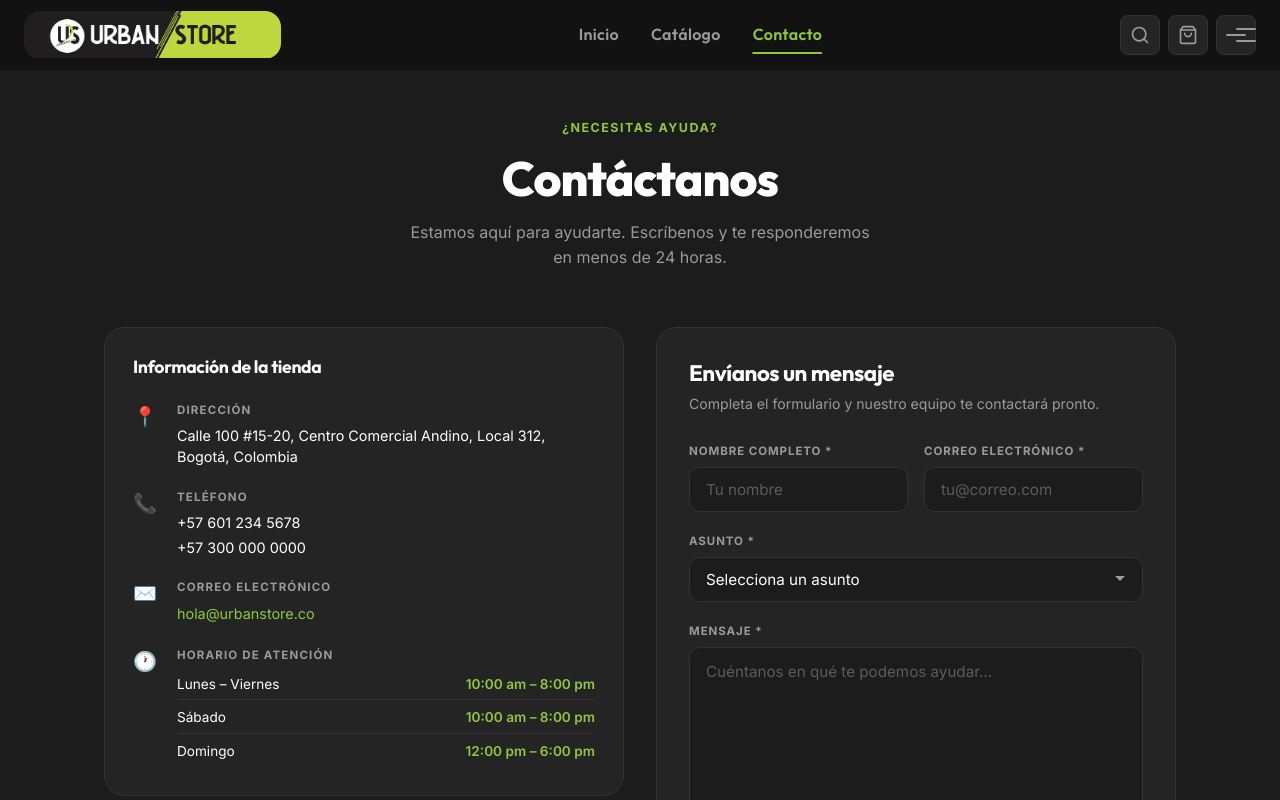
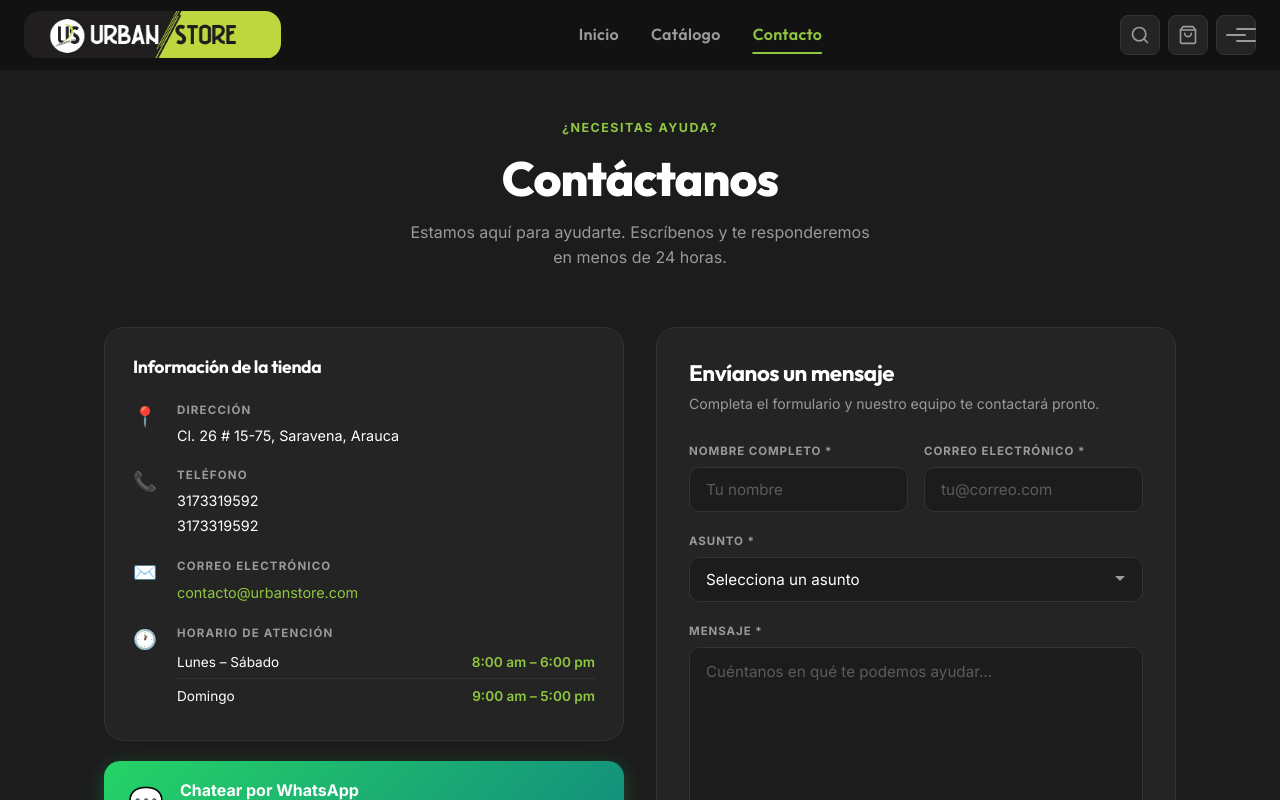
Before and after one commit to ingdavidc/UrbanStore, a React (Vite) app: page /contacto in a window 1280 px wide. Shown: the top 800 px of the page. Built offline with nearby package versions, Linux system fonts and the light colour scheme.

Commit message:
contact: update WhatsApp number, address, and business hours with real store data

```diff
--- a/src/components/Footer.jsx
+++ b/src/components/Footer.jsx
@@ -63,11 +63,11 @@ export default function Footer() {
               </svg>
             </a>
             <a
-              href="https://wa.me/57XXXXXXXXXX"
+              href="https://wa.me/573173319592"
               target="_blank"
               rel="noopener noreferrer"
               className={styles.socialLink}
-              aria-label="WhatsApp Urban 8 Store"
+              aria-label="WhatsApp UrbanStore"
             >
               <svg width="20" height="20" viewBox="0 0 24 24" fill="currentColor">
                 <path d="M17.472 14.382c-.297-.149-1.758-.867-2.03-.967-.273-.099-.471-.148-.67.15-.197.297-.767.966-.94 1.164-.173.199-.347.223-.644.075-.297-.15-1.255-.463-2.39-1.475-.883-.788-1.48-1.761-1.653-2.059-.173-.297-.018-.458.13-.606.134-.133.298-.347.446-.52.149-.174.198-.298.298-.497.099-.198.05-.371-.025-.52-.075-.149-.669-1.612-.916-2.207-.242-.579-.487-.5-.669-.51-.173-.008-.371-.01-.57-.01-.198 0-.52.074-.792.372-.272.297-1.04 1.016-1.04 2.479 0 1.462 1.065 2.875 1.213 3.074.149.198 2.096 3.2 5.077 4.487.709.306 1.262.489 1.694.625.712.227 1.36.195 1.871.118.571-.085 1.758-.719 2.006-1.413.248-.694.248-1.289.173-1.413-.074-.124-.272-.198-.57-.347m-5.421 7.403h-.004a9.87 9.87 0 01-5.031-1.378l-.361-.214-3.741.982.998-3.648-.235-.374a9.86 9.86 0 01-1.51-5.26c.001-5.45 4.436-9.884 9.888-9.884 2.64 0 5.122 1.03 6.988 2.898a9.825 9.825 0 012.893 6.994c-.003 5.45-4.437 9.884-9.885 9.884m8.413-18.297A11.815 11.815 0 0012.05 0C5.495 0 .16 5.335.157 11.892c0 2.096.547 4.142 1.588 5.945L.057 24l6.305-1.654a11.882 11.882 0 005.683 1.448h.005c6.554 0 11.89-5.335 11.893-11.893a11.821 11.821 0 00-3.48-8.413z"/>
--- a/src/pages/Contact.jsx
+++ b/src/pages/Contact.jsx
@@ -3,14 +3,13 @@ import { motion } from 'framer-motion';
 import styles from './Contact.module.css';
 
 const STORE_INFO = {
-  address: 'Calle 100 #15-20, Centro Comercial Andino, Local 312, Bogotá, Colombia',
-  phone: '+57 601 234 5678',
-  mobile: '+57 300 000 0000',
-  email: 'hola@urbanstore.co',
+  address: 'Cl. 26 # 15-75, Saravena, Arauca',
+  phone: '3173319592',
+  mobile: '3173319592',
+  email: 'contacto@urbanstore.com',
   hours: [
-    { day: 'Lunes – Viernes', time: '10:00 am – 8:00 pm' },
-    { day: 'Sábado', time: '10:00 am – 8:00 pm' },
-    { day: 'Domingo', time: '12:00 pm – 6:00 pm' },
+    { day: 'Lunes – Sábado', time: '8:00 am – 6:00 pm' },
+    { day: 'Domingo', time: '9:00 am – 5:00 pm' },
   ],
 };
 
@@ -114,7 +113,7 @@ export default function Contact() {
 
           {/* WhatsApp CTA */}
           <a
-            href="https://wa.me/573000000000"
+            href="https://wa.me/573173319592"
             target="_blank"
             rel="noopener noreferrer"
             className={styles.whatsappBtn}
```
